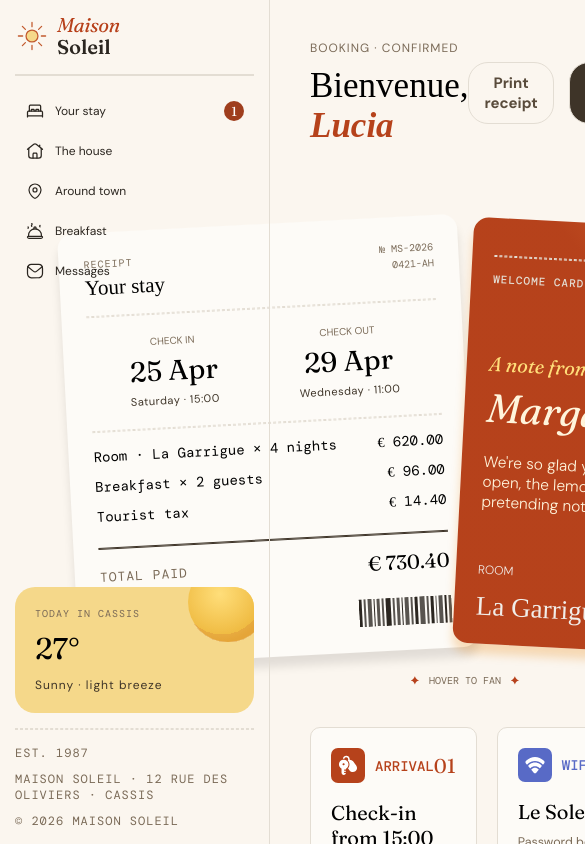
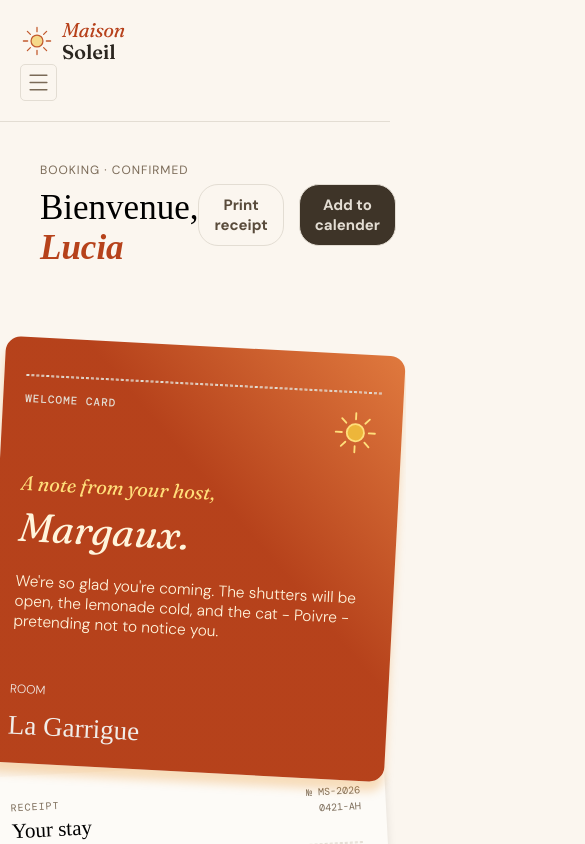
Before and after one commit to MaHmOoD1122/Hotel-booking-confirmation-page, a React (Vite) app: page / in a window 390 px wide. Shown: the top 844 px of the page, 585 px wide, since content can reach past the window. Built offline with nearby package versions, Linux system fonts and the light colour scheme; a web font is replaced by a local one.

Commit message:
Try to make the mobile view

```diff
--- a/src/App.jsx
+++ b/src/App.jsx
@@ -2,9 +2,19 @@ import PageHeader from "./PageHeader/PageHeader";
 import SideBar from "./SideBarFolder/SideBar";
 import CardsContainer from "./CardsContainer/CardsContainer";
 import InfoCards from "./InfoCardsFolder/InfoCards";
+
+import logo from "./assets/images/logo.svg";
+import menuIcon from "./assets/images/icon-menu.svg";
+import Divider from "./Divider/Divider";
 export default function App() {
   return (
     <main className="main">
+      <header class="mobile-navbar hidden">
+        <img src={logo} alt="logo" className="logo-mobile-view" />
+        <button class="menu-btn">
+          <span class="menu-icon"></span>
+        </button>
+      </header>
       <SideBar />
       <div className="main-content">
         <PageHeader name="Lucia" status="CONFIRMED" />
--- a/src/InfoCardsFolder/InfoCards.css
+++ b/src/InfoCardsFolder/InfoCards.css
@@ -119,3 +119,12 @@
   border: 1px solid #22c422;
   color: #22c422;
 }
+
+@media (max-width: 900px) {
+  .cards-container .cards {
+    flex-direction: column-reverse;
+  }
+  .info-cards-container {
+    flex-direction: column;
+  }
+}
--- a/src/SideBarFolder/SideBar.css
+++ b/src/SideBarFolder/SideBar.css
@@ -1,15 +1,17 @@
 .sidebar {
-  position: fixed;
+  position: -webkit-sticky;
+  position: sticky;
+  top: 0;
+  width: 27rem;
+  height: 100dvh;
+  margin-right: 5rem;
+  flex-shrink: 0;
   display: flex;
   flex-direction: column;
   justify-content: space-between;
-  top: 0%;
-  left: 0%;
-  height: 100vh;
-  width: 27rem;
   padding: 1.5rem;
-  z-index: 100;
   border-right: 1px solid var(--neutral-400);
+  background-color: var(--neutral-100);
 }
 .sidebar:scroll .logo-link {
   display: block;
@@ -106,3 +108,12 @@
 .footer-address {
   font-style: normal;
 }
+@media (max-width: 650px) {
+  .sidebar {
+    display: none;
+    /* width: 100%; */
+  }
+  .mobile-navbar {
+    display: block;
+  }
+}
--- a/src/index.css
+++ b/src/index.css
@@ -55,11 +55,62 @@ body {
 .main {
   display: flex;
   width: 100%;
-  min-height: 100vh;
+  min-height: 100dvh;
 }
 
 .main-content {
-  width: 100%;
+  flex-grow: 1;
   padding: 4rem;
-  margin-left: 27rem;
 }
+.mobile-navbar {
+  display: flex;
+  justify-content: space-between;
+  align-items: center;
+  padding: 2rem;
+  border-bottom: 1px solid var(--neutral-400);
+}
+.menu-icon {
+  width: 2.5rem;
+  height: 2.5rem;
+  mask-image: url("./assets/images/icon-menu.svg");
+  -webkit-mask-repeat: no-repeat;
+  mask-repeat: no-repeat;
+  -webkit-mask-position: center;
+  mask-position: center;
+  -webkit-mask-size: contain;
+  mask-size: contain;
+  background-color: var(--neutral-600);
+}
+.menu-btn {
+  background: none;
+  outline: none;
+  border: 1px solid var(--neutral-400);
+  display: flex;
+  padding: 0.5rem;
+  border-radius: 0.5rem;
+  transition: all 0.3s;
+}
+.menu-btn:hover {
+  transform: scale(1.05);
+}
+.menu-btn:active {
+  transform: scale(0.95);
+}
+.hidden {
+  display: none;
+}
+
+@media (max-width: 650px) {
+  .main {
+    display: flex;
+    width: 100%;
+    flex-direction: column;
+    min-height: 100dvh;
+  }
+  .main-content {
+    display: flex;
+    flex-direction: column;
+    position: relative;
+    z-index: -1;
+  }
+}
```
